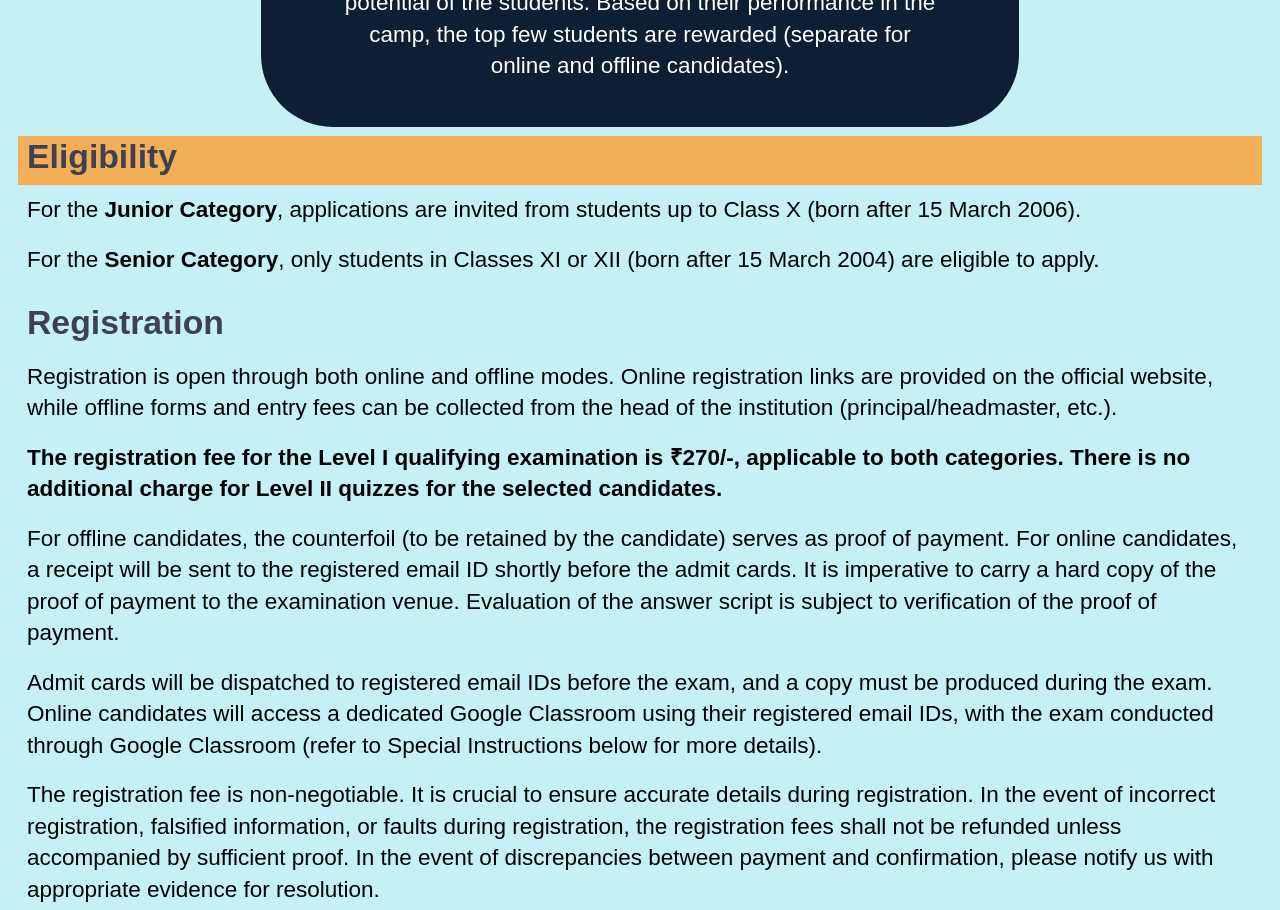
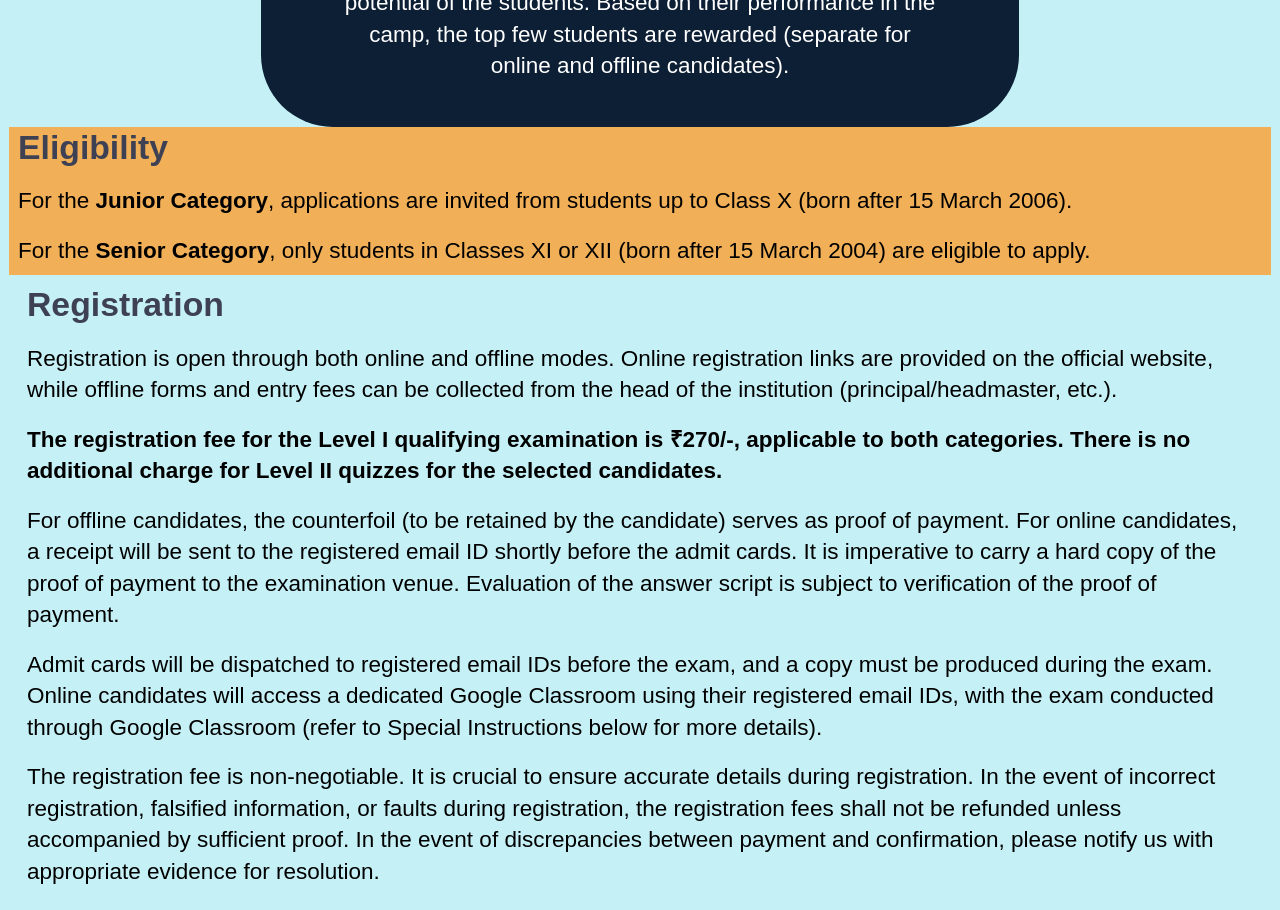
Before and after one commit to Integration-ISIK/mtrp-2024-website, a Next.js app: page /program in a window 1280 px wide. Shown: the part 3280-4190 px from the top of the page. Built offline with nearby package versions, Linux system fonts and the light colour scheme; a web font is replaced by a local one.

Commit message:
Update page.tsx

```diff
--- a/app/program/page.tsx
+++ b/app/program/page.tsx
@@ -76,8 +76,8 @@ export default function Program(): JSX.Element {
                   </p>
                 </div>
               </div>
-              <div className="md:p-2">
-                <div className="bg-[#F1AF57] whitespace-pre-line font-bold text-2xl md:text-3xl px-2">
+              <div className="bg-[#F1AF57] md:p-0">
+                <div className=" whitespace-pre-line font-bold text-2xl md:text-3xl px-2">
                   <p className='text-[#3E4154] md:pb-2'>Eligibility</p>
                 </div>
                 <p className='leading-5 p-2 md:text-xl'>
```
